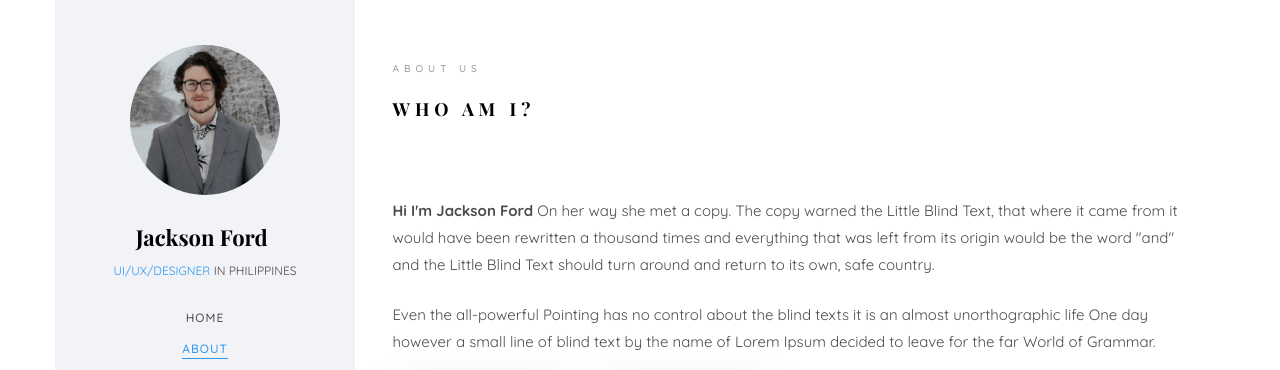
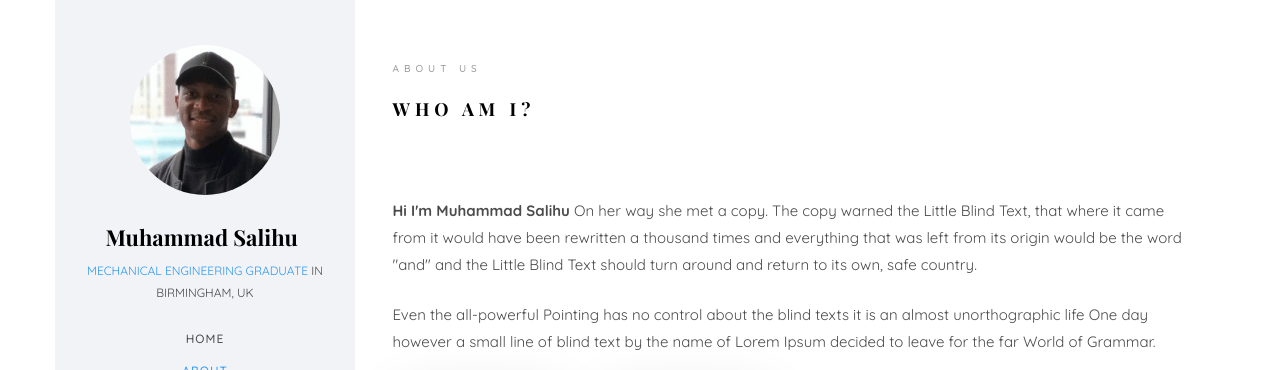
Before and after one commit to muhammadsalihu/muhammadsalihu.github.io, a plain HTML site: page index.html in a window 1280 px wide. Shown: the top 370 px of the page. Drawn offline with nearby package versions, Linux system fonts and the light colour scheme; files whose address does not match are found by name; a web font is replaced by a local one.

Commit message:
Initial commit

```diff
--- a/index.html
+++ b/index.html
@@ -56,9 +56,9 @@
 		<a href="#" class="js-colorlib-nav-toggle colorlib-nav-toggle" data-toggle="collapse" data-target="#navbar" aria-expanded="false" aria-controls="navbar"><i></i></a>
 		<aside id="colorlib-aside" role="complementary" class="border js-fullheight">
 			<div class="text-center">
-				<div class="author-img" style="background-image: url(images/about.jpg);"></div>
-				<h1 id="colorlib-logo"><a href="index.html">Jackson Ford</a></h1>
-				<span class="position"><a href="#">UI/UX/Designer</a> in Philippines</span>
+				<div class="author-img" style="background-image: url(images/about.jfif);"></div>
+				<h1 id="colorlib-logo"><a href="index.html">Muhammad Salihu</a></h1>
+				<span class="position"><a href="#">Mechanical Engineering Graduate</a> in Birmingham, UK</span>
 			</div>
 			<nav id="colorlib-main-menu" role="navigation" class="navbar">
 				<div id="navbar" class="collapse">
@@ -99,7 +99,7 @@ Copyright &copy;<script>document.write(new Date().getFullYear());</script> All r
 									<div class="about-desc">
 										<span class="heading-meta">About Us</span>
 										<h2 class="colorlib-heading">Who Am I?</h2>
-										<p><strong>Hi I'm Jackson Ford</strong> On her way she met a copy. The copy warned the Little Blind Text, that where it came from it would have been rewritten a thousand times and everything that was left from its origin would be the word "and" and the Little Blind Text should turn around and return to its own, safe country.</p>
+										<p><strong>Hi I'm Muhammad Salihu</strong> On her way she met a copy. The copy warned the Little Blind Text, that where it came from it would have been rewritten a thousand times and everything that was left from its origin would be the word "and" and the Little Blind Text should turn around and return to its own, safe country.</p>
 										<p>Even the all-powerful Pointing has no control about the blind texts it is an almost unorthographic life One day however a small line of blind text by the name of Lorem Ipsum decided to leave for the far World of Grammar.</p>
 									</div>
 								</div>
```
Also changed, not shown: images/about.jfif (added), images/about.jpg (deleted).
